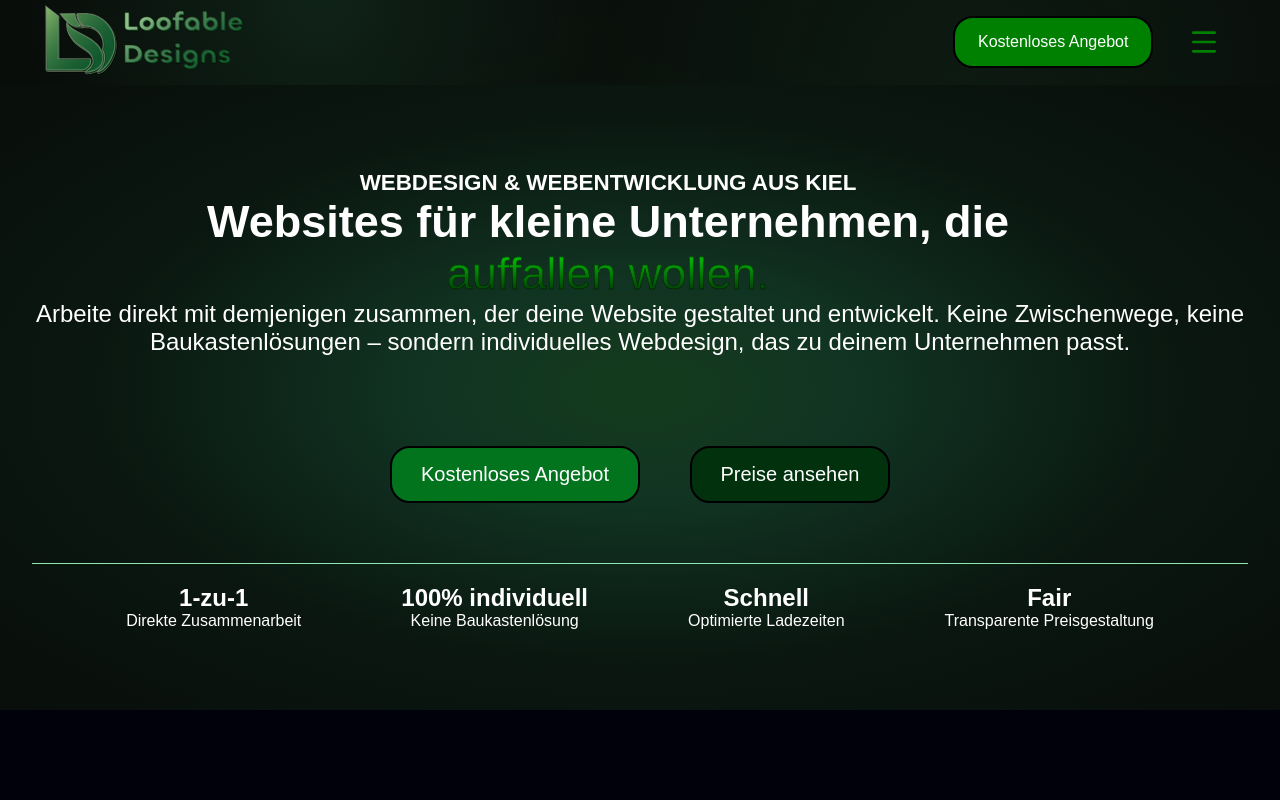
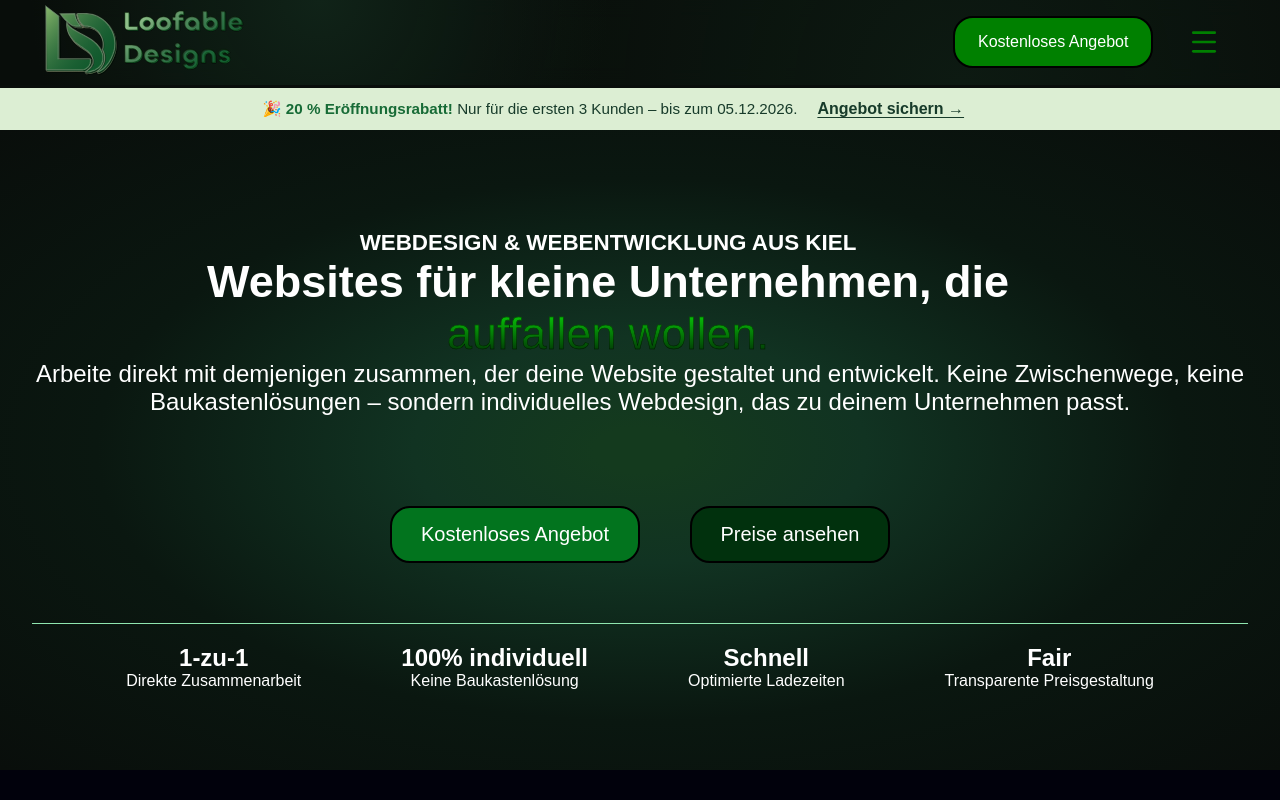
Before and after one commit to NickLoof/loofable-designs, a React (Vite) app in the folder frontend/: page / in a window 1280 px wide. Shown: the top 800 px of the page. Built offline with nearby package versions, Linux system fonts and the light colour scheme; a web font is replaced by a local one.

Commit message:
Add 20 percent launch promotion banner

```diff
--- a/frontend/src/Layout.tsx
+++ b/frontend/src/Layout.tsx
@@ -2,6 +2,7 @@ import { Outlet, useLocation } from "react-router-dom";
 import { useEffect } from "react";
 import Navbar from "./Navbar";
 import Footer from "./Footer";
+import PromoBanner from "./PromoBanner";
 
 function Layout() {
     const location = useLocation();
@@ -21,6 +22,7 @@ function Layout() {
     return(
         <>
             <Navbar/>
+            <PromoBanner/>
             <Outlet/>
             <Footer/>
         </>
--- /dev/null
+++ b/frontend/src/PromoBanner.css
@@ -0,0 +1,49 @@
+.promo-banner {
+  background: #dceed3;
+  color: #173b2a;
+  padding: 12px 24px;
+  margin-top: 18px;
+  font-family: "Chillax", sans-serif;
+  display: flex;
+  justify-content: center;
+  align-items: center;
+  gap: 20px;
+
+  text-align: center;
+}
+
+.promo-banner p {
+  margin: 0;
+  font-size: 0.95rem;
+}
+.promo-banner strong {
+  font-weight: 700;
+  color: #176b36;
+}
+.promo-banner a {
+  color: #173b2a;
+  font-weight: 700;
+  text-decoration: underline;
+  text-underline-offset: 3px;
+  white-space: nowrap;
+}
+
+.promo-banner a:hover {
+  color: #287b45;
+}
+
+@media (max-width: 600px) {
+  .promo-banner {
+    flex-direction: column;
+    gap: 6px;
+    padding: 12px 16px;
+  }
+
+  .promo-banner p {
+    font-size: 0.85rem;
+  }
+
+  .promo-banner a {
+    font-size: 0.85rem;
+  }
+}
--- /dev/null
+++ b/frontend/src/PromoBanner.tsx
@@ -0,0 +1,18 @@
+import "./PromoBanner.css";
+
+function PromoBanner () {
+
+    return(
+        <div className="promo-banner">
+            <p>
+                🎉 <strong>20 % Eröffnungsrabatt!</strong>{" "}
+                Nur für die ersten 3 Kunden – bis zum 05.12.2026.
+            </p>
+
+            <a href="/preise">
+                Angebot sichern →
+            </a>
+        </div>
+    )
+}
+export default PromoBanner;
```
